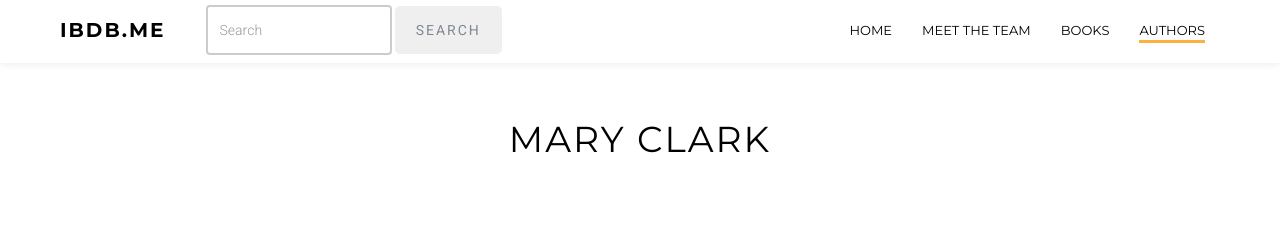
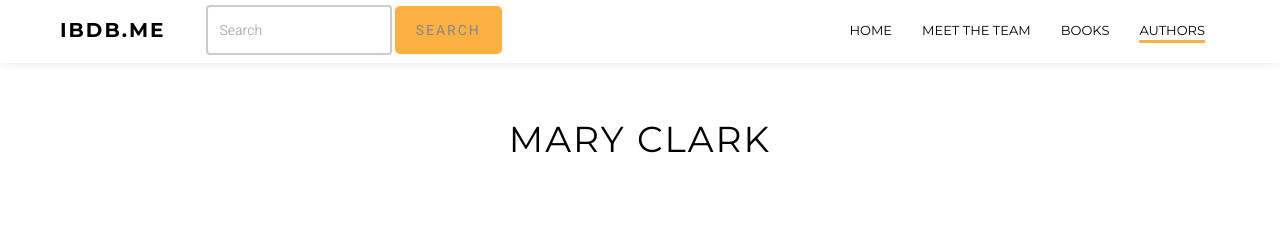
Before and after one commit to richeyh/cs373-idb, a Flask app: page /author/1 in a window 1280 px wide. Shown: the top 247 px of the page. Run offline with Flask 2, Linux system fonts and the light colour scheme; data comes from the database, SQL or seed files in the repository; some libraries are stand-ins or nearby versions.

Commit message:
changed color of search button

```diff
--- a/app/templates/base.html
+++ b/app/templates/base.html
@@ -88,7 +88,7 @@
 					</ul>
 					<form id="search" class="navbar-form navbar-left">
 				        <input id="search-field" type="text" class="form-control" placeholder="Search">
-			        	<button type="submit" class="btn" style="margin-bottom: 0px" style="background-color: #fbb040">Search</button>
+			        	<button type="submit" class="btn" style="margin-bottom: 0px;background-color: #fbb040">Search</button>
 		      		</form>
 				</div>
 			</div>
```
